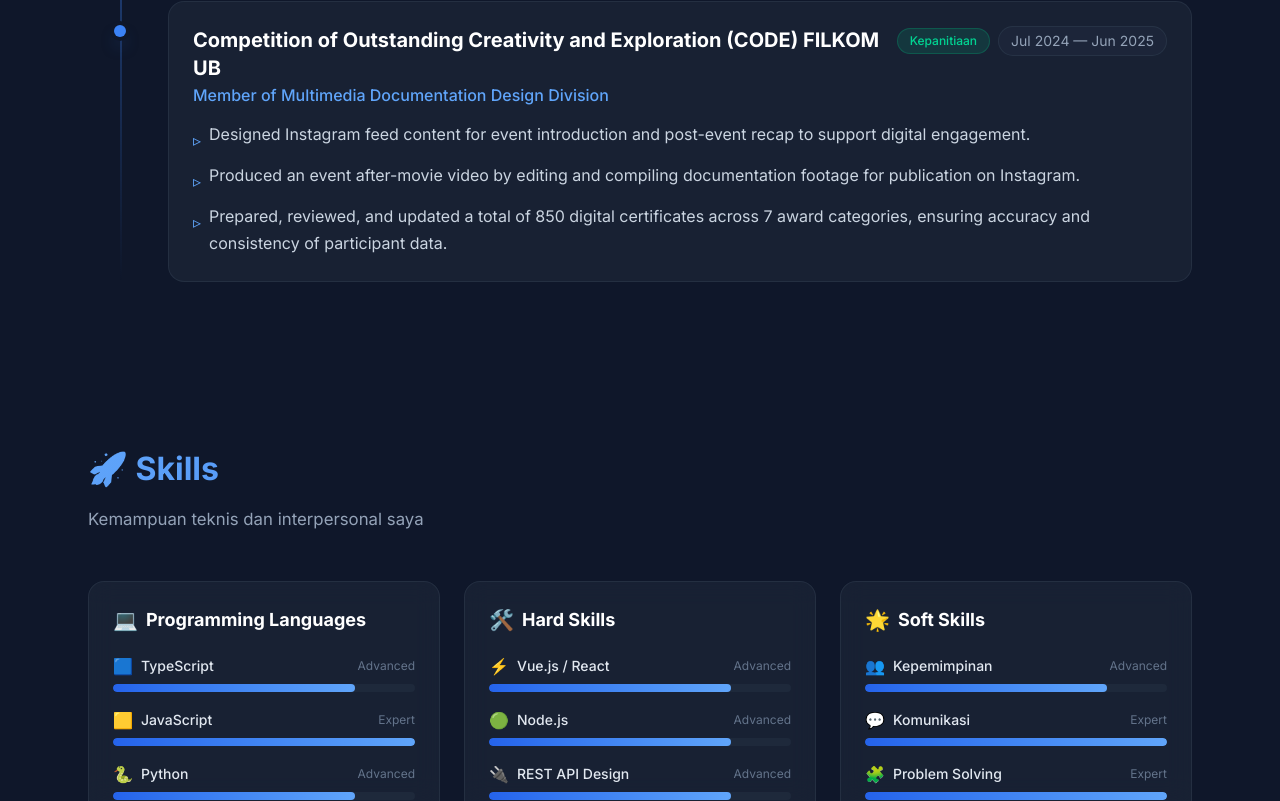
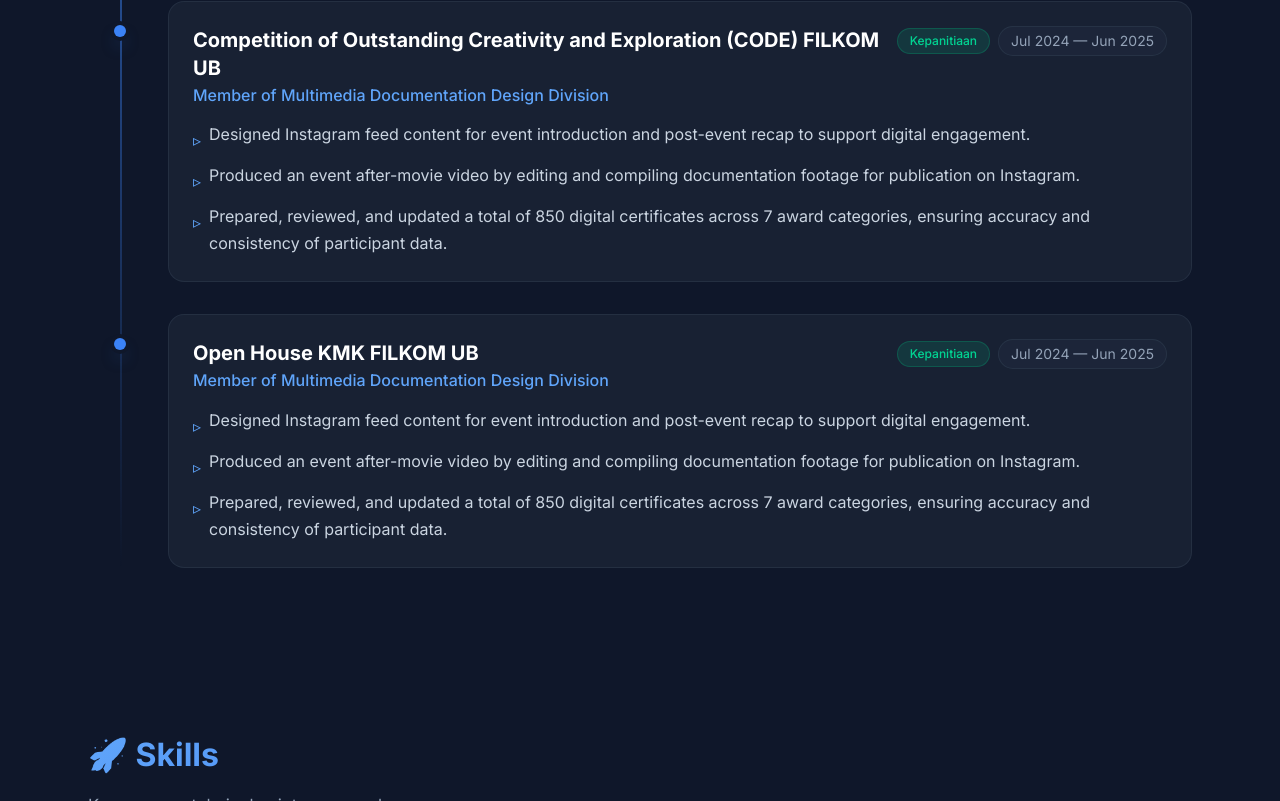
Before and after one commit to mivanf/DigiPort-MyDigitalPortofolio, a Vue app: page / in a window 1280 px wide. Shown: the part 2224-3025 px from the top of the page. Built offline with nearby package versions, Linux system fonts and the light colour scheme.

Commit message:
add experience: Open House KMK

```diff
--- a/src/data/portfolio.ts
+++ b/src/data/portfolio.ts
@@ -159,6 +159,18 @@
         'Prepared, reviewed, and updated a total of 850 digital certificates across 7 award categories, ensuring accuracy and consistency of participant data.',
       ],
     },
+    {
+      organization: 'Open House KMK FILKOM UB',
+      role: 'Member of Multimedia Documentation Design Division',
+      type: 'kepanitiaan',
+      startDate: 'Jul 2024',
+      endDate: 'Jun 2025',
+      descriptions: [
+        'Designed Instagram feed content for event introduction and post-event recap to support digital engagement.',
+        'Produced an event after-movie video by editing and compiling documentation footage for publication on Instagram.',
+        'Prepared, reviewed, and updated a total of 850 digital certificates across 7 award categories, ensuring accuracy and consistency of participant data.',
+      ],
+    },
   ],
 
   // ── Skills ───────────────────────────────────────────────────────
```
